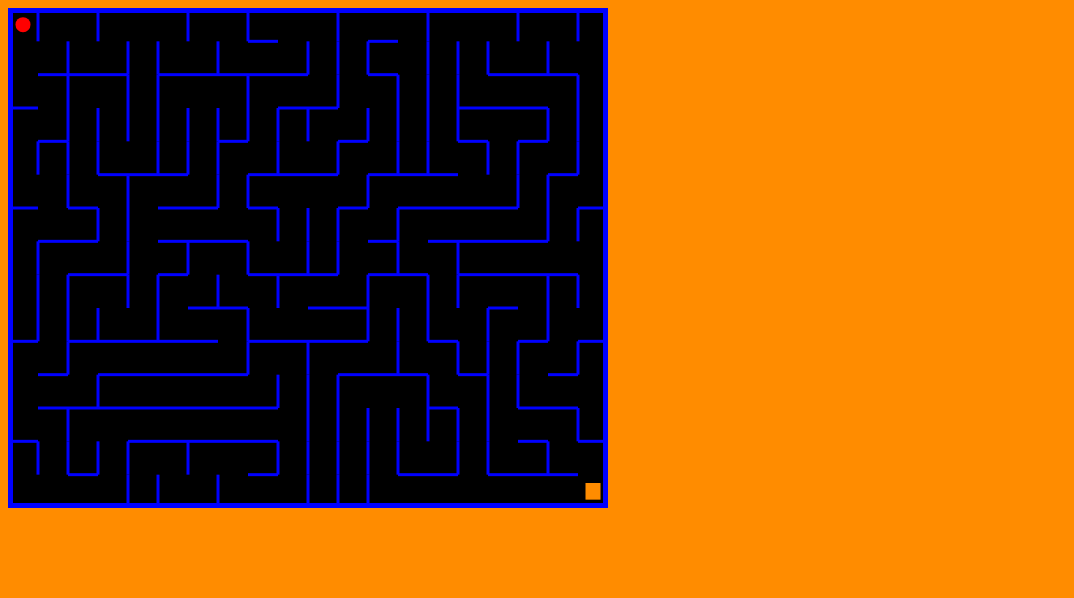
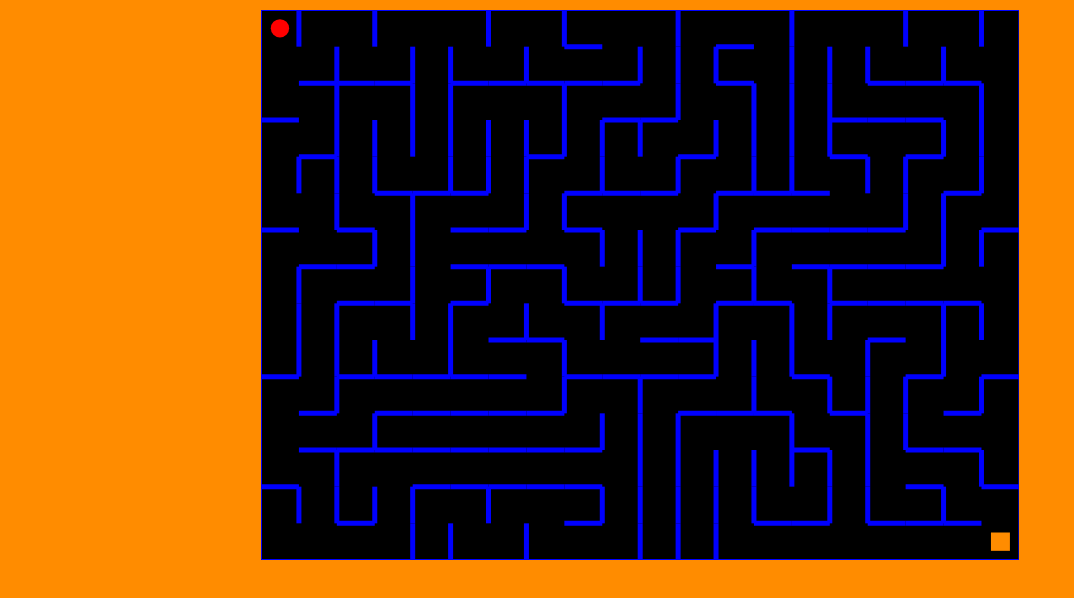
Before and after one commit to chhetri123/Maze-game, a plain HTML site: page index.html in a window 1280 px wide. Shown: the whole page, without its empty margins (0-1074 px from the left). Drawn offline with nearby package versions, Linux system fonts and the light colour scheme.

Commit message:
init commit

```diff
--- a/index.js
+++ b/index.js
@@ -1,22 +1,28 @@
 const { Engine, Render, Runner, World, Bodies, Body, Events } = Matter;
-const height = 500;
+let height = 550;
 const cellHorizontal = 20;
 const cellVertical = 15;
 let unitLengthX, unitLengthY;
 // const = height / cellVertical;
-const lineThickness = 3;
-const wallWidth = 10;
-const adjustHeight = document.body.getBoundingClientRect().width;
-let width;
-if (adjustHeight >= 600) {
-  width = 600;
-  unitLengthX = width / cellHorizontal;
-  unitLengthY = height / cellVertical;
-} else if (adjustHeight > 400 || adjustHeight <= 400) {
-  width = adjustHeight;
-  unitLengthX = width / cellHorizontal;
-  unitLengthY = height / cellVertical;
-}
+const lineThickness = 5;
+const wallWidth = 2;
+const adjustWidth = document
+  .querySelector('.container')
+  .getBoundingClientRect().width;
+console.log(adjustWidth);
+let width = adjustWidth;
+// if (adjustWidth >= 600) {
+//   width = 600;
+
+// } else if (adjustWidth > 400 || adjustWidth <= 400) {
+//   console.log(adjustWidth);
+//   width = adjustWidth - 50;
+//   height = 400;
+//   unitLengthX = width / cellHorizontal;
+//   unitLengthY = height / cellVertical;
+// }
+unitLengthX = width / cellHorizontal;
+unitLengthY = height / cellVertical;
 
 const engine = Engine.create();
 engine.world.gravity.y = 0;
--- a/style.css
+++ b/style.css
@@ -9,6 +9,7 @@ body {
   display: none !important;
 }
 .container {
+  margin: 10px auto;
   height: auto;
   width: 60%;
 }
@@ -16,3 +17,9 @@ h1 {
   font-size: 50px;
   color: brown;
 }
+@media only screen and (max-width: 1100px) {
+  .container {
+    width: 80%;
+    height: 700px;
+  }
+}
```
